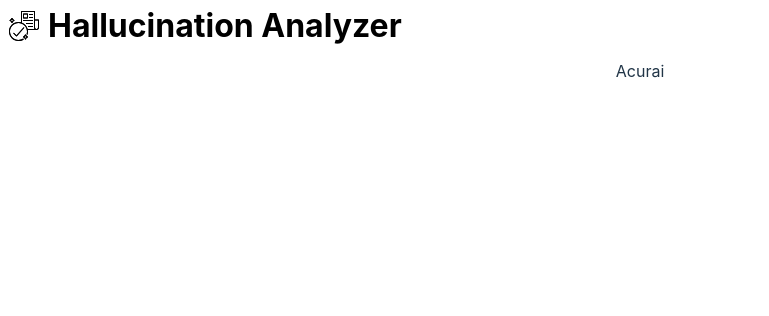
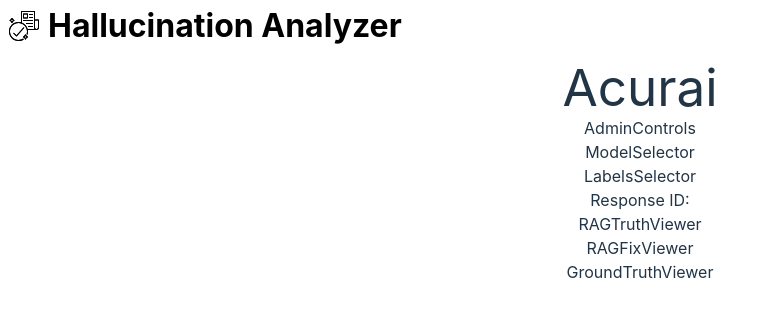
Before and after one commit to AcuChat/hallucination-analyzer, a React (Vite) app: page / in a window 1280 px wide. Shown: the top 316 px of the page, without its empty margins (0-769 px from the left). Built offline with nearby package versions, Linux system fonts and the light colour scheme.

Commit message:
assigned components to Acurai page

```diff
--- a/src/pages/Acurai.jsx
+++ b/src/pages/Acurai.jsx
@@ -1,9 +1,26 @@
 import './Acurai.scss';
 import React from 'react'
+import AdminControls from '../components/AdminControls';
+import ModelSelector from '../components/ModelSelector';
+import LabelsSelector from '../components/LabelsSelector';
+import RAGTruthViewer from '../components/RAGTruthViewer';
+import RAGFixViewer from '../components/RAGFixViewer';
+import GroundTruthViewer from '../components/GroundTruthViewer';
 
 function Acurai() {
   return (
-    <div className='Acurai'>Acurai</div>
+    <div className='Acurai'>
+      <h1 className="Acurai__title">Acurai</h1>
+      <AdminControls />
+      <ModelSelector />
+      <LabelsSelector />
+      <h2 className="Acurai__subtitle">Response ID: </h2>
+      <div className="Acurai__responses-container">
+        <RAGTruthViewer />
+        <RAGFixViewer />
+      </div>
+      <GroundTruthViewer />
+    </div>
   )
 }
 
```
